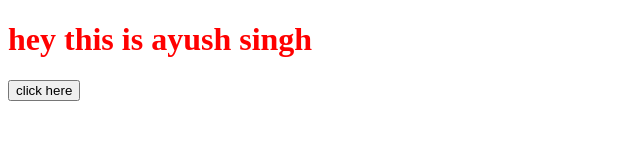
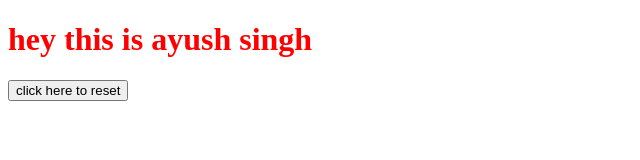
Before and after one commit to ayushsinghh01/localRepo-, a plain HTML site: page index.html in a window 1280 px wide. Shown: the whole page, without its empty margins (0-640 px from the left). Drawn offline with Linux system fonts and the light colour scheme.

Commit message:
merge conflict may occur

```diff
--- a/index.html
+++ b/index.html
@@ -8,6 +8,6 @@
 </head>
 <body>
     <h1>hey this is ayush singh</h1>
-    <button class="btn">click here</button>
+    <button class="btn" type="reset">click here to reset</button>
 </body>
 </html>
```
